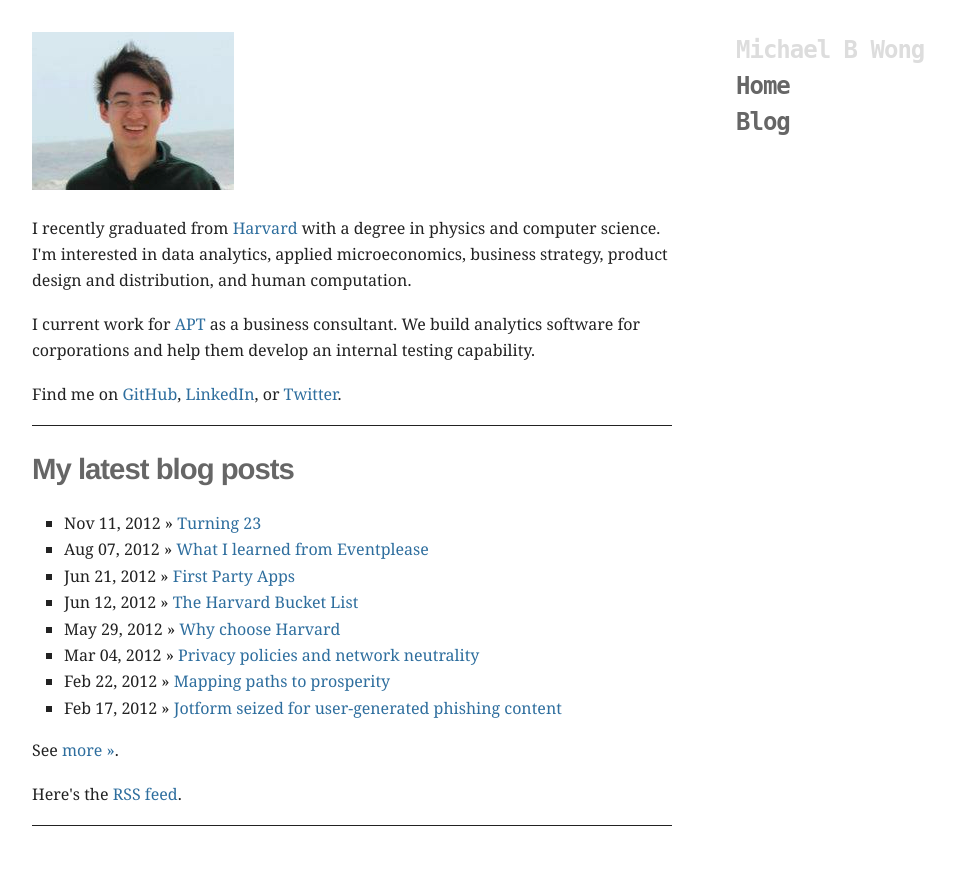
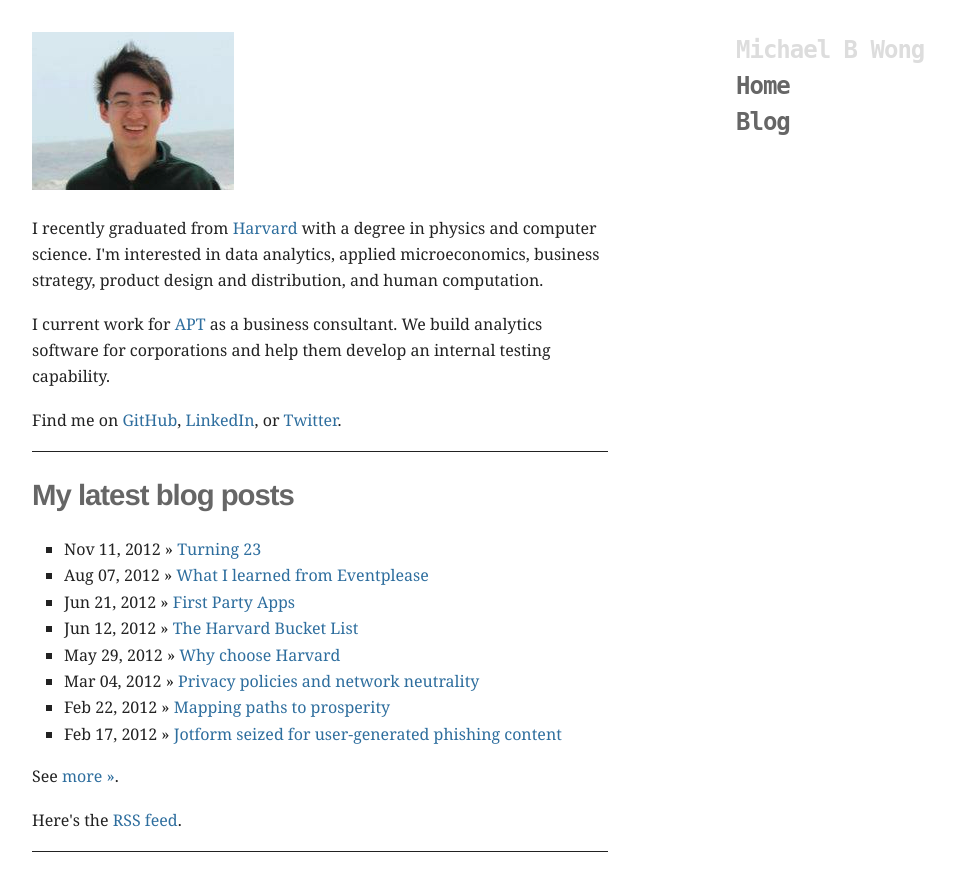
Before and after one commit to mbwong/mbwong.github.com, a Jekyll site: the page built from index.html, in a window 1280 px wide. Shown: the top 891 px of the page, without its empty margins (160-1115 px from the left). Built offline with Jekyll 4.4.1, drawn with Linux system fonts in a browser that asks for light colours.

Commit message:
Update css/screen.css

```diff
--- a/css/screen.css
+++ b/css/screen.css
@@ -167,7 +167,7 @@ header h1 {
 #wrapper {
   margin-left: 15%;
   width: 53%;
-  max-width: 40em;
+  max-width: 36em;
 }
 
 @media only screen and (-webkit-min-device-pixel-ratio: 2)  {
```
